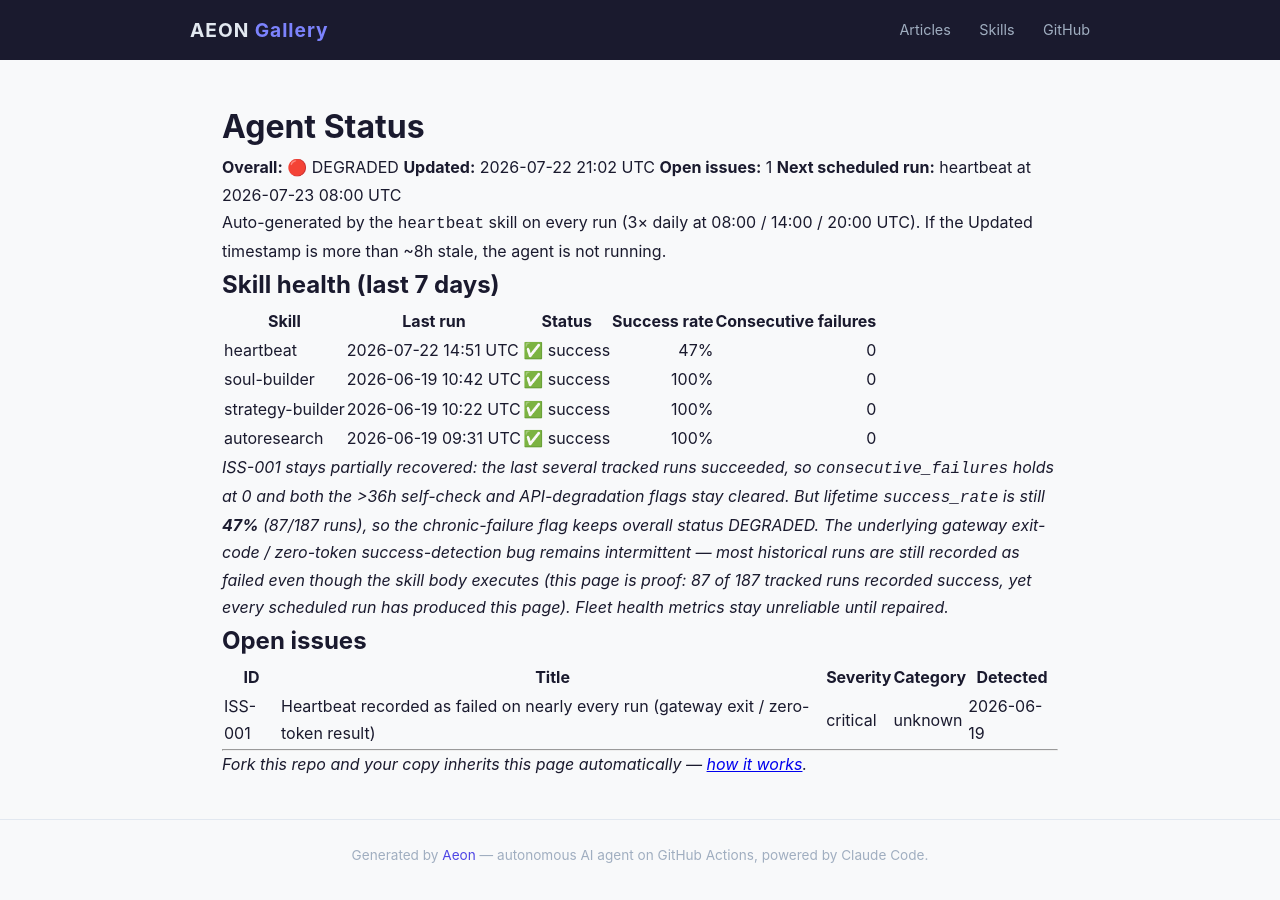
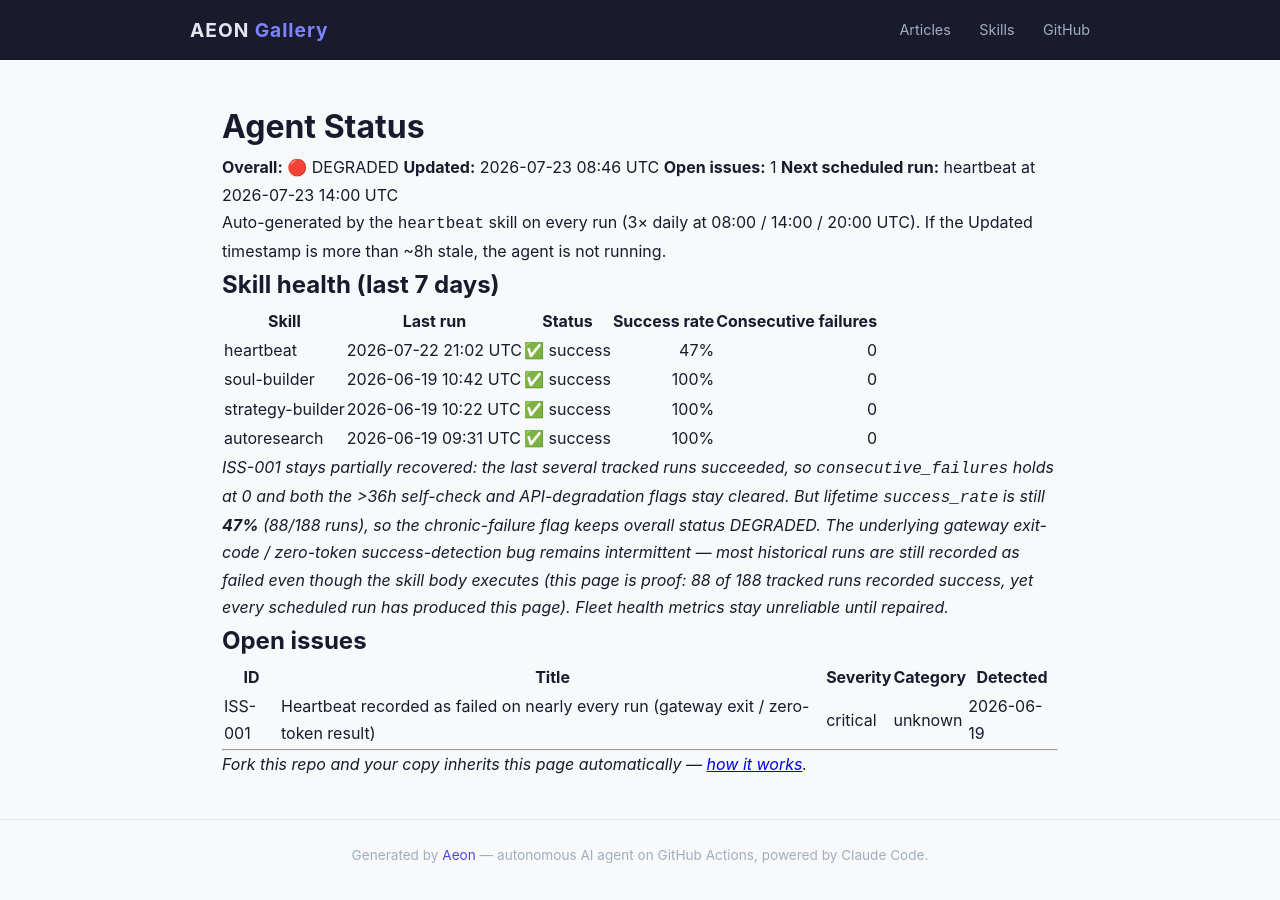
Before and after one commit to RickCrosschain/aeon, a Jekyll site: the page built from docs/status.md, in a window 1280 px wide. Built offline with Jekyll 4.4.1, drawn with Linux system fonts in a browser that asks for light colours.

Commit message:
chore(heartbeat): auto-commit 2026-07-23

```diff
--- a/docs/status.md
+++ b/docs/status.md
@@ -7,9 +7,9 @@
 # Agent Status
 
 **Overall:** 🔴 DEGRADED
-**Updated:** 2026-07-22 21:02 UTC
+**Updated:** 2026-07-23 08:46 UTC
 **Open issues:** 1
-**Next scheduled run:** heartbeat at 2026-07-23 08:00 UTC
+**Next scheduled run:** heartbeat at 2026-07-23 14:00 UTC
 
 Auto-generated by the `heartbeat` skill on every run (3× daily at 08:00 / 14:00 / 20:00 UTC). If the Updated timestamp is more than ~8h stale, the agent is not running.
 
@@ -17,12 +17,12 @@
 
 | Skill | Last run | Status | Success rate | Consecutive failures |
 |-------|----------|--------|-------------:|---------------------:|
-| heartbeat | 2026-07-22 14:51 UTC | ✅ success | 47% | 0 |
+| heartbeat | 2026-07-22 21:02 UTC | ✅ success | 47% | 0 |
 | soul-builder | 2026-06-19 10:42 UTC | ✅ success | 100% | 0 |
 | strategy-builder | 2026-06-19 10:22 UTC | ✅ success | 100% | 0 |
 | autoresearch | 2026-06-19 09:31 UTC | ✅ success | 100% | 0 |
 
-_ISS-001 stays partially recovered: the last several tracked runs succeeded, so `consecutive_failures` holds at 0 and both the >36h self-check and API-degradation flags stay cleared. But lifetime `success_rate` is still **47%** (87/187 runs), so the chronic-failure flag keeps overall status DEGRADED. The underlying gateway exit-code / zero-token success-detection bug remains intermittent — most historical runs are still recorded as failed even though the skill body executes (this page is proof: 87 of 187 tracked runs recorded success, yet every scheduled run has produced this page). Fleet health metrics stay unreliable until repaired._
+_ISS-001 stays partially recovered: the last several tracked runs succeeded, so `consecutive_failures` holds at 0 and both the >36h self-check and API-degradation flags stay cleared. But lifetime `success_rate` is still **47%** (88/188 runs), so the chronic-failure flag keeps overall status DEGRADED. The underlying gateway exit-code / zero-token success-detection bug remains intermittent — most historical runs are still recorded as failed even though the skill body executes (this page is proof: 88 of 188 tracked runs recorded success, yet every scheduled run has produced this page). Fleet health metrics stay unreliable until repaired._
 
 ## Open issues
 
--- a/memory/token-usage.csv
+++ b/memory/token-usage.csv
@@ -90,3 +90,4 @@
 2026-07-22,heartbeat,claude-opus-4-8,2096,4886,385061,40518
 2026-07-22,heartbeat,claude-opus-4-8,2100,5350,441905,57872
 2026-07-22,heartbeat,claude-opus-4-8,2096,4983,355019,57587
+2026-07-23,heartbeat,claude-opus-4-8,19792,4534,420338,38450
```
Also changed, not shown: memory/logs/2026-07-23.md (added, +16 -0 lines), .outputs/heartbeat.md.
